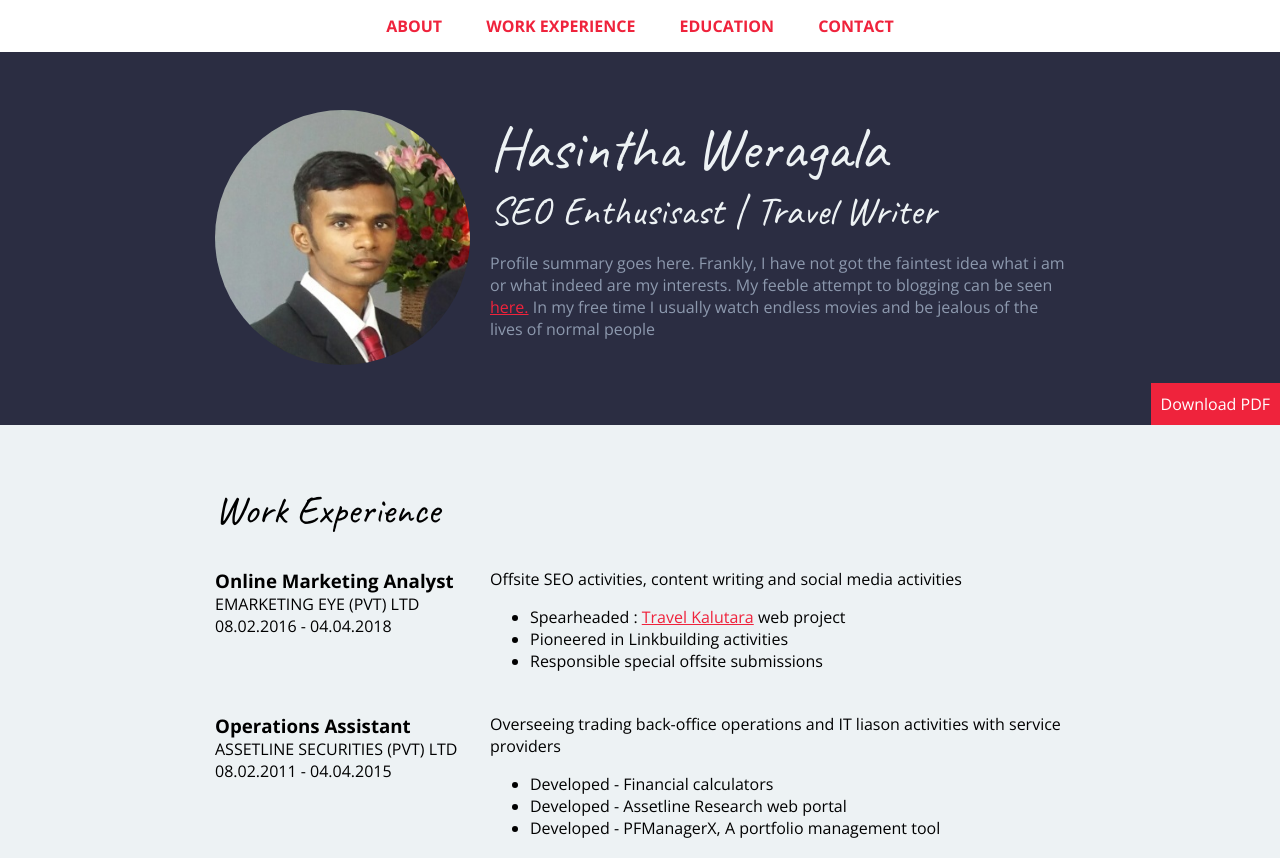
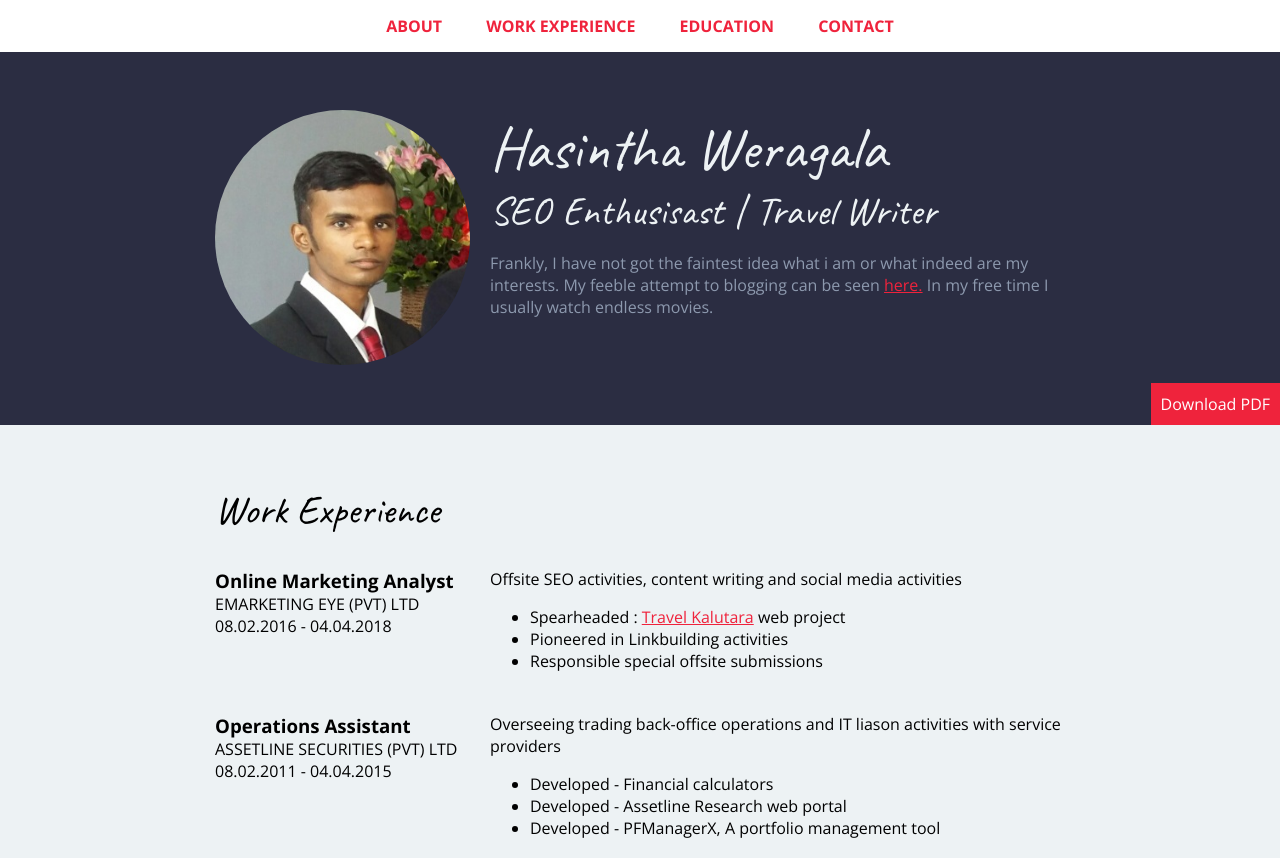
Before and after one commit to hasintha/hasintha.github.io, a plain HTML site: page Profile/index.html in a window 1280 px wide. Shown: the top 858 px of the page. Drawn offline with nearby package versions, Linux system fonts and the light colour scheme.

Commit message:
small edit

```diff
--- a/Profile/index.html
+++ b/Profile/index.html
@@ -24,9 +24,9 @@
           <div class="col-wide">
             <h1> Hasintha Weragala </h1>
             <h2> SEO Enthusisast | Travel Writer </h2>
-            <p> Profile summary goes here. Frankly, I have not got the faintest idea what i am or what indeed are my interests.
+            <p> Frankly, I have not got the faintest idea what i am or what indeed are my interests.
             My feeble attempt to blogging can be seen <a href="https://hasi-journal.blogspot.com">here.</a>
-            In my free time I usually watch endless movies and be jealous of the lives of normal people</p>
+            In my free time I usually watch endless movies.</p>
 
         </div>
       </div>
```
